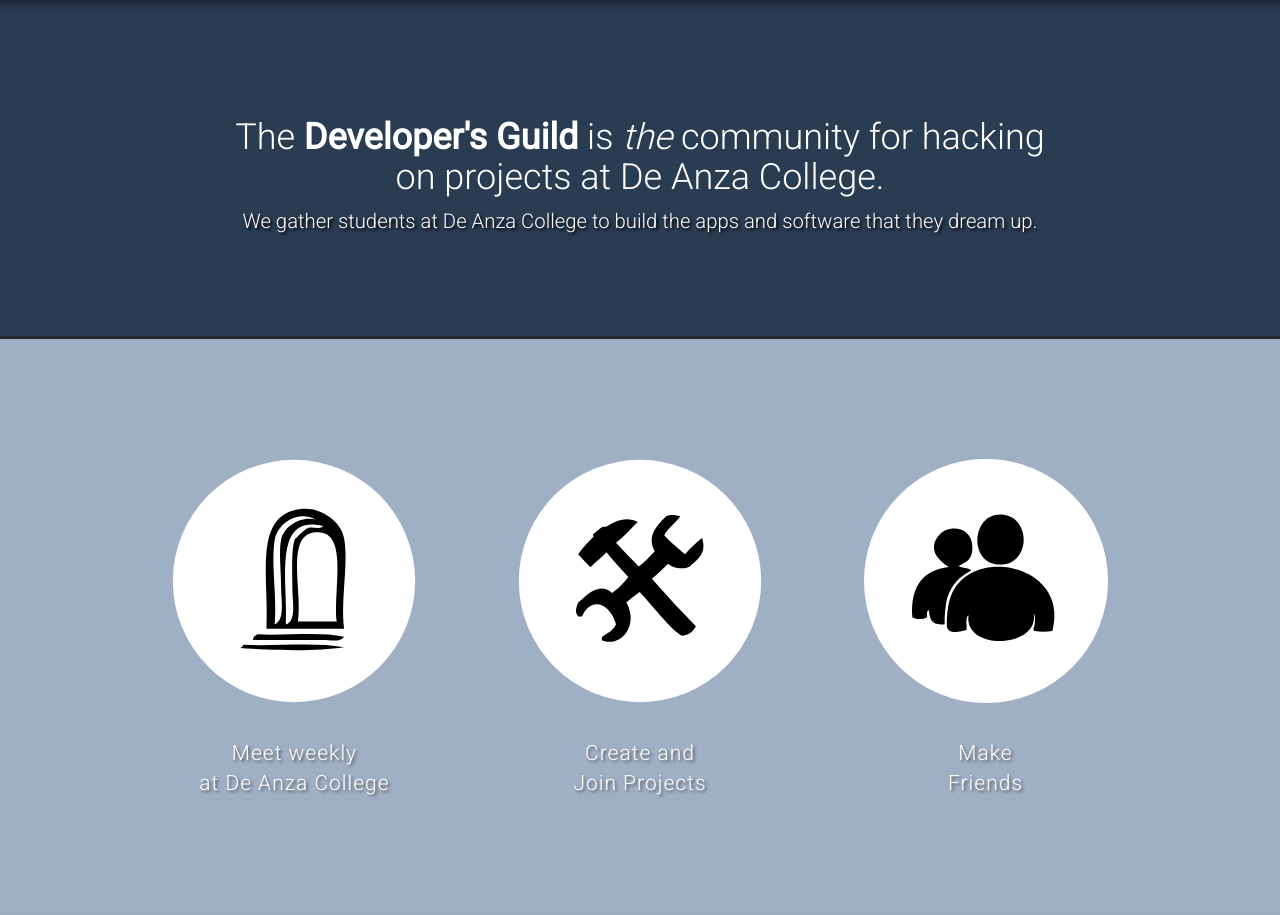
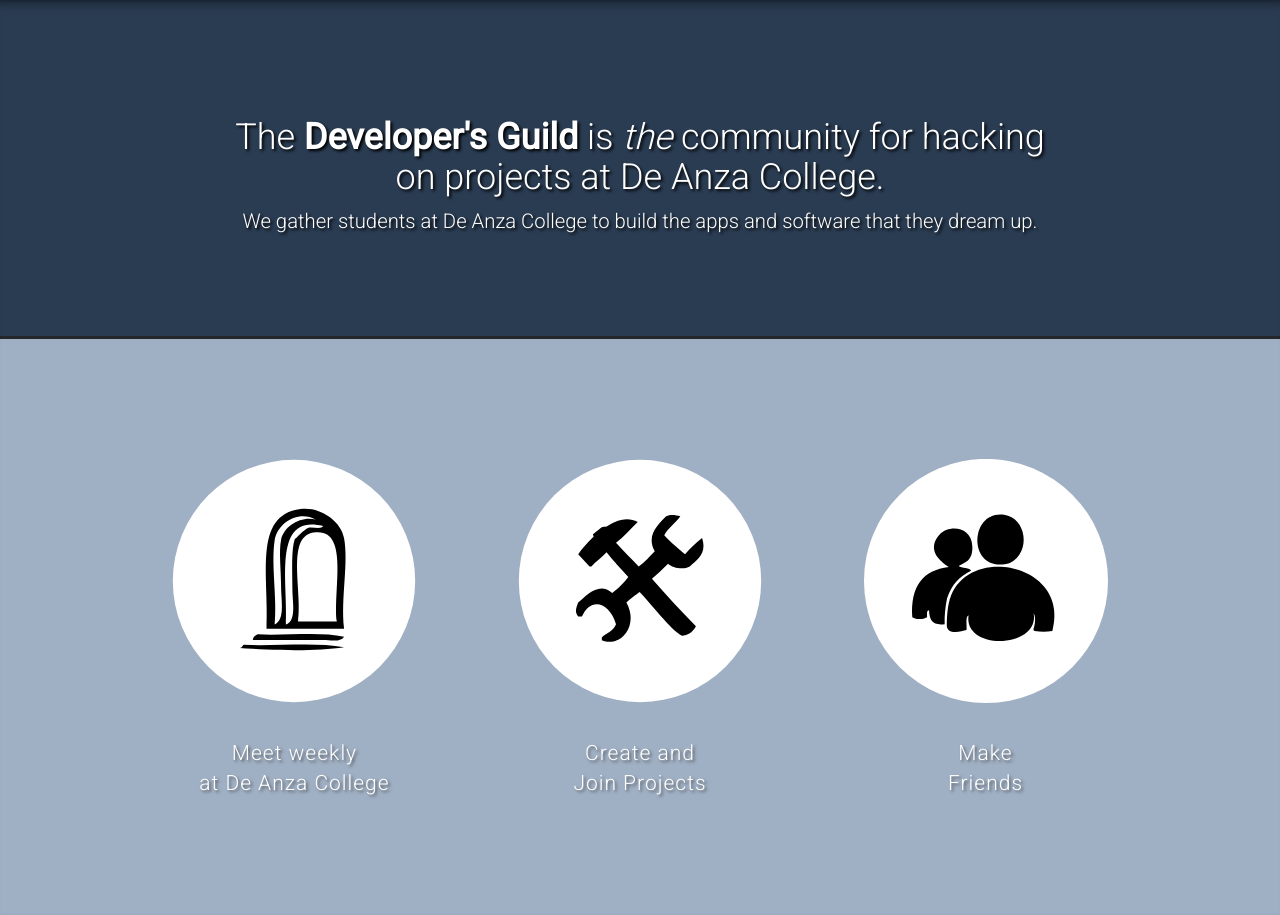
Before and after one commit to DevelopersGuild/developersguild, a website: page public/index.html in a window 1280 px wide. Shown: the part 802-1717 px from the top of the page. Drawn offline with Linux system fonts and the light colour scheme.

Commit message:
Fix h1 shadow

```diff
--- a/public/css/index.css
+++ b/public/css/index.css
@@ -129,8 +129,12 @@
     text-align: center;
 }
 
-.suave p {
+.suave h1, .suave p{
     text-shadow: 2px 2px 3px black;
+}
+
+.suave h1 {
+    font-weight:100;
 }
 
 @media (max-width:1083px) {
--- a/public/index.html
+++ b/public/index.html
@@ -44,7 +44,7 @@
             <div class="row intro">
                 <div class="col-md-8 col-md-offset-2">
                     <div class="suave wow fadeInLeft">
-                        <h1 style="font-weight:100">The <span style="font-weight: bold;">Developer's Guild</span> is <span style="font-style:italic">the</span> community for hacking on projects at De Anza College.</h1>
+                        <h1>The <span style="font-weight: bold;">Developer's Guild</span> is <span style="font-style:italic">the</span> community for hacking on projects at De Anza College.</h1>
                         <p>We gather students at De Anza College to build the apps and software that they dream up.</p>
                     </div>
                 </div>
```
